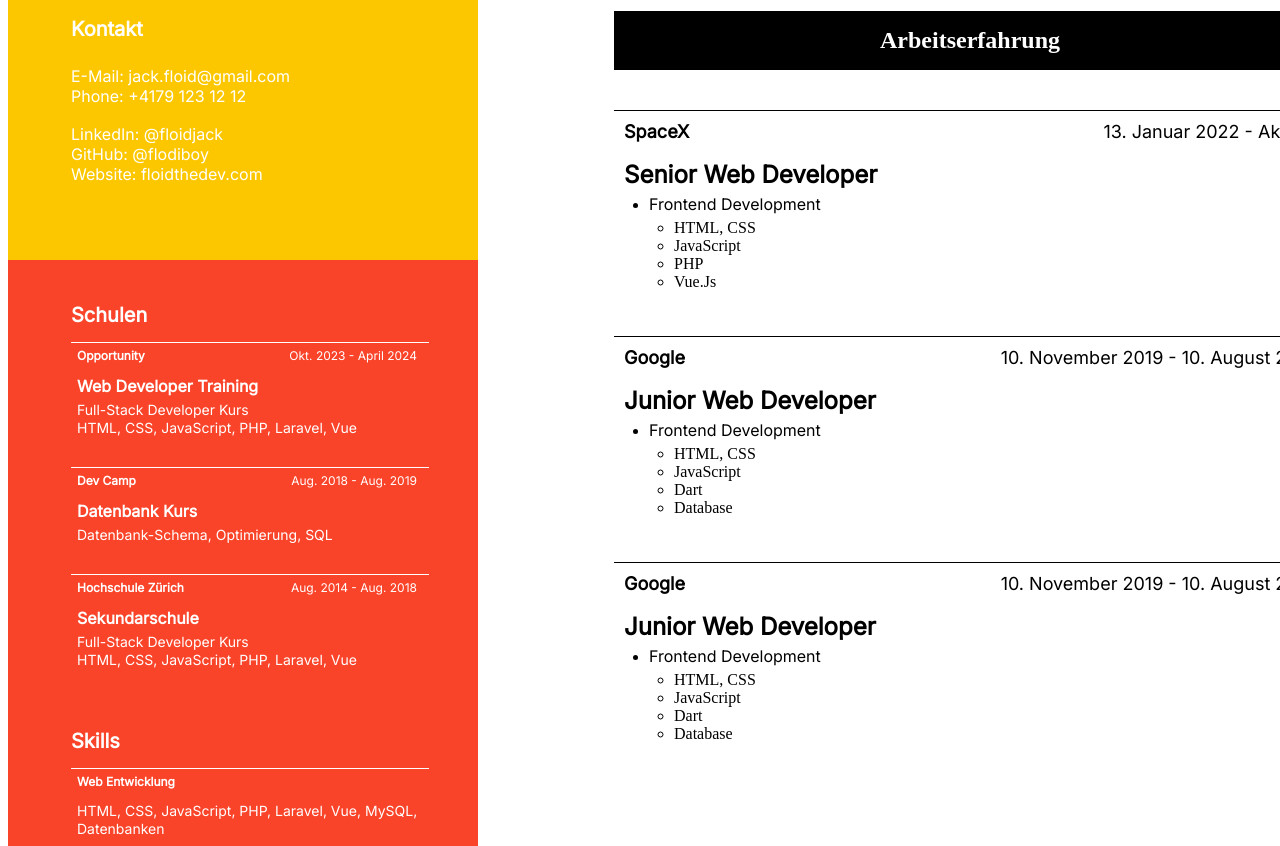
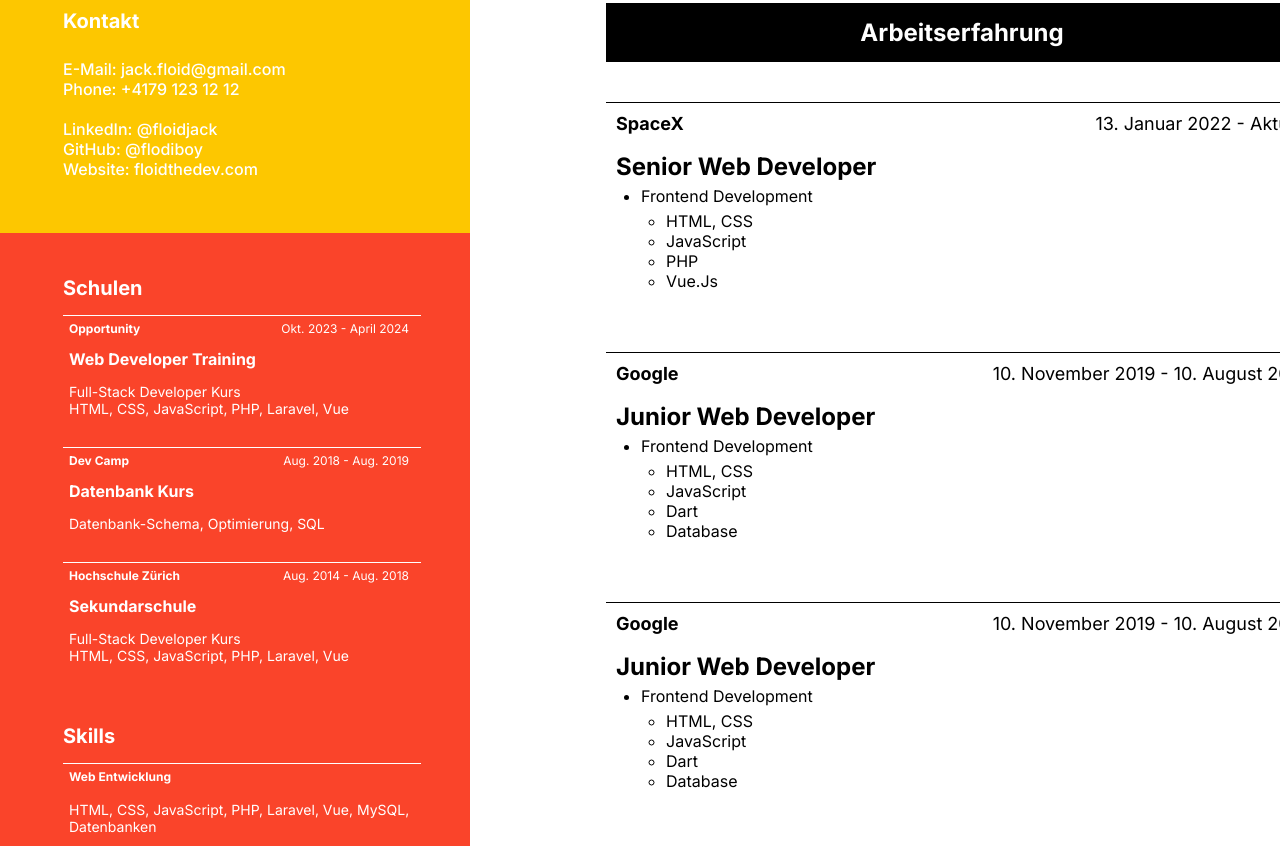
Before and after one commit to Hemlock4414/HTML-CSS-CV, a plain HTML site: page index.html in a window 1280 px wide. Shown: the part 514-1360 px from the top of the page. Drawn offline with Linux system fonts and the light colour scheme.

Commit message:
FinalFinal

```diff
--- a/index.html
+++ b/index.html
@@ -4,76 +4,108 @@
     <meta charset="UTF-8">
     <meta name="viewport" content="width=device-width, initial-scale=1.0">
     <link rel="stylesheet" href="./style.css">
-    <link href='https://fonts.googleapis.com/css?family=Inter' rel='stylesheet'>
+    <link rel="preconnect" href="https://fonts.googleapis.com">
+    <link rel="preconnect" href="https://fonts.gstatic.com" crossorigin>
+    <link href="https://fonts.googleapis.com/css2?family=Inter:wght@100..900&display=swap" rel="stylesheet">
     <title>HTML-CSS-CV</title>
+    <style> body {
+        font-family: "Inter";
+    }
+    </style>
+    <link rel="icon" type="image/png" href="/IMG/favicon.png">
 </head>
 <body>
     <section class="top">
-        <aside>
+        <aside style="color: #FFFFFF;">
             <img src="IMG/side-panel.png">
             <div id="yellow">
                 <div id="boxtitle1">
-                    <h3>Kontakt</h3>
+                    <p style="font-size: 20px; font-weight: 700; margin: 0">
+                        Kontakt
+                    </p>
                 </div>
-                <div id="yelbox"><p1>E-Mail: jack.floid@gmail.com<br>
+                <div id="yelbox"><p>
+                    E-Mail: jack.floid@gmail.com<br>
                     Phone: +4179 123 12 12</p1><br />
                     <br />
-                    <p1>LinkedIn: @floidjack<br>
+                    LinkedIn: @floidjack<br>
                     GitHub: @flodiboy<br>
-                    Website: floidthedev.com</p1>
+                    Website: floidthedev.com</p>
                 </div>
             </div>
-            <div class="pink">
-                <div id="pinktop">
-                    <div id="boxtitle2">
+            <section class="pink">
+                <div class="pinktop">
+
                         <h3>Schulen</h3>
-                    </div>
+
                         <div class="boxwhite">
                             <div class="headersmall">
-                                <p3>Opportunity</p3>
-                                <p6>Okt. 2023 - April 2024</p6>
+                                <p style="font-size: 12px; font-weight: 700; margin: 0">
+                                    Opportunity
+                                </p>
+                                <p style="font-size: 12px; font-weight: 400; margin: 0">
+                                    Okt. 2023 - April 2024
+                                </p>
                             </div>
                             <h4>Web Developer Training</h4>
-                         <p2>Full-Stack Developer Kurs</p2><br>
-                         <p2>HTML, CSS, JavaScript, PHP, Laravel, Vue</p2>
+                            <p style="font-size: 14px; font-weight: 400;">
+                                Full-Stack Developer Kurs</p2><br>
+                                HTML, CSS, JavaScript, PHP, Laravel, Vue
+                            </p>
                         </div>
 
                     <div class="boxwhite">
                         <div class="headersmall">
-                            <p3>Dev Camp</p3>
-                            <p6>Aug. 2018 - Aug. 2019</p6>
+                            <p style="font-size: 12px; font-weight: 700; margin: 0">
+                                Dev Camp
+                            </p>
+                            <p style="font-size: 12px; font-weight: 400; margin: 0">
+                                Aug. 2018 - Aug. 2019
+                            </p>
                         </div>
                         <h4>Datenbank Kurs</h4>
-                        <p2>Datenbank-Schema, Optimierung, SQL</p2>
+                        <p style="font-size: 14px; font-weight: 400;">
+                            Datenbank-Schema, Optimierung, SQL
+                        </p>
                     </div>
                     <div class="boxwhite">
                         <div class="headersmall">
-                            <p3>Hochschule Zürich</p3>
-                            <p6>Aug. 2014 - Aug. 2018</p6>
+                            <p style="font-size: 12px; font-weight: 700; margin: 0">
+                                Hochschule Zürich
+                            </p>
+                            <p style="font-size: 12px; font-weight: 400; margin: 0">
+                                Aug. 2014 - Aug. 2018
+                            </p>
                         </div>
                         <h4>Sekundarschule</h4>
-                        <p2>Full-Stack Developer Kurs</p2><br>
-                        <p2>HTML, CSS, JavaScript, PHP, Laravel, Vue</p2>
+                        <p style="font-size: 14px; font-weight: 400;">
+                            Full-Stack Developer Kurs</p2><br>
+                            HTML, CSS, JavaScript, PHP, Laravel, Vue
+                        </p>
                     </div>
                 </div>
-                <div id="pinkbottom">
-                    <div class="boxtitle3">
+                <div class="pinkbottom">
+
                         <h3>Skills</h3>
-                    </div>
+
                     <div class="boxwhite">
                         <div class="headersmall">
-                            <p3>Web Entwicklung</p3>
+                            <p style="font-size: 12px; font-weight: 700; margin: 0">
+                                Web Entwicklung
+                            </p>
                          </div>
                          <div id="lasttext">
-                            <p2>HTML, CSS, JavaScript, PHP, Laravel, Vue, MySQL,
-                                Datenbanken</p2>
+                            <p style="font-size: 14px; font-weight: 400;">
+                                HTML, CSS, JavaScript, PHP, Laravel, Vue, MySQL,
+                                Datenbanken
+                            </p>
                         </div>
                     </div>
                 </div>
-            </div>
+            </section>
         </aside>
-        <main id="borderleft">
-            <div id="header">
+        <main>
+            <header>
                 <h1>Jack Floid</h1>
                 <h2>Web Developer bei Opportunity</h2>
                 <div id="texttop">
@@ -81,68 +113,90 @@
                     Scelerisque pharetra porttitor mollis egestas. Lobortis nullam tellus elementum mi ipsum at lacinia leo tempor commodo lectus.
                     </p>
                 </div>
+            </header>
+
+            <section class="belowheader">
+                <div id="black">Arbeitserfahrung</div>
+                <div class="boxrightbottom">
+
+                    <div class="boxborder">
+                            <div class="boxtop">
+                                <p style="font-size: 18px; font-weight: 700; margin: 0">
+                                    SpaceX
+                                </p>
+                                <p style="font-size: 18px; font-weight: 400; margin: 0">
+                                    13. Januar 2022 - Aktuell
+                                </p>
                             </div>
 
-            <div id="lowerheader">
-                <div id="black">Arbeitserfahrung</div>
-                <div id="boxrightbottom">
-                    <div class="boxborder">
-
-                            <div class="boxtop">
-                            <p4>SpaceX</p4>
-                            <p5>13. Januar 2022 - Aktuell</p5>
-                            </div>
-
-
                         <h5>Senior Web Developer</h5>
-
                         <div class="list">
                             <ul>
-                                <li><p7>Frontend Development</li>
+                                <li>
+                                    <p style="font-size: 16px; font-weight: 400; margin:0;">
+                                    Frontend Development</li>
 
                                     <ul>
                                         <li>HTML, CSS</li>
                                         <li>JavaScript</li>
                                         <li>PHP</li>
-                                        <li>Vue.Js</li></p7>
+                                        <li>Vue.Js</li>
+                                    </p>
                                     </ul>
                             </ul>
                         </div>
                 </div>
                 <div class="boxborder">
                     <div class="boxtop">
-                        <p4>Google</p4>
-                        <p5>10. November 2019 - 10. August 2021</p5>
+                        <p style="font-size: 18px; font-weight: 700; margin: 0">
+                            Google
+                        </p>
+                        <p style="font-size: 18px; font-weight: 400; margin: 0">
+                            10. November 2019 - 10. August 2021
+                        </p>
                     </div>
                     <h5>Junior Web Developer</h5>
+                    <div class="list">
                         <ul>
-                        <li><p7>Frontend Development</li>
+                            <li>
+                                <p style="font-size: 16px; font-weight: 400; margin:0;">
+                                Frontend Development</li>
                                 <ul>
                                     <li>HTML, CSS</li>
                                     <li>JavaScript</li>
                                     <li>Dart</li>
-                                <li>Database</li></p7>
+                                    <li>Database</li>
+                                </p>
                                 </ul>
                         </ul>
                     </div>
+                </div>
                 <div class="boxborder">
                     <div class="boxtop">
-                        <p4>Google</p4>
-                        <p5>10. November 2019 - 10. August 2021</p5>
+                        <p style="font-size: 18px; font-weight: 700; margin: 0">
+                            Google
+                        </p>
+                        <p style="font-size: 18px; font-weight: 400; margin: 0">
+                            10. November 2019 - 10. August 2021
+                        </p>
                     </div>
                     <h5>Junior Web Developer</h5>
+                    <div class="list">
                         <ul>
-                        <li><p7>Frontend Development</li>
+                            <li>
+                                <p style="font-size: 16px; font-weight: 400; margin:0;">
+                                Frontend Development</li>
                                 <ul>
                                     <li>HTML, CSS</li>
                                     <li>JavaScript</li>
                                     <li>Dart</li>
-                                <li>Database</li></p7>
+                                    <li>Database</li>
+                                </p>
                                 </ul>
                         </ul>
                     </div>
                 </div>
-            </div>
+            </section>
         </main>
     </section>
 </body>
--- a/style.css
+++ b/style.css
@@ -1,25 +1,47 @@
+body {
+    margin: 0 !important;
+}
+
 .top {
     display: grid;
     grid-template-columns: 1fr 2fr;
 }
 
 h1 {
-    font-family: Inter;
     font-size: 96px;
     margin: 0;
     font-weight: 900;
 }
 
 h2 {
-    font-family: Inter;
     font-size: 36px;
     margin-top: 0;
     margin-bottom:80px;
     font-weight: 500;
 }
 
+h3 {
+    font-size: 20px;
+    margin: 0;
+    margin-bottom: 15px;
+    font-weight: 700;
+}
+
+h4 {
+    font-size: 16px;
+    margin-top: 10px;
+    margin-bottom: 5px;
+    font-weight: 700;
+}
+
+h5 {
+    font-size: 24px;
+    margin-top: 8px;
+    margin-bottom: 0;
+    font-weight: 700;
+}
+
 p {
-    font-family: Inter;
     font-size: 16px;
     font-weight: 500;
 }
@@ -27,6 +49,7 @@
 #yellow {
     background-color: #FDC700;
     width: 470px;
+    height: 277px;
 }
 
 .pink {
@@ -35,104 +58,15 @@
 }
 
 
-#pinktop {
+.pinktop {
     margin-bottom: 60px;
     padding-left: 63px;
     padding-top: 43px;
 }
 
-h3 {
-    font-family: Inter;
-    font-size: 20px;
-    color: #FFFFFF;
-    margin: 0;
-    margin-bottom: 15px;
-    font-weight: 700;
-}
-
-h4 {
-    font-family: Inter;
-    font-size: 16px;
-    color: #FFFFFF;
-    margin-top: 10px;
-    margin-bottom: 5px;
-    font-weight: 700;
-}
-
-h5 {
-    font-family: Inter;
-    font-size: 24px;
-    margin-top: 8px;
-    margin-bottom: 0;
-    font-weight: 700;
-}
-
-p1 {
-    font-family: Inter;
-    font-size: 16px;
-    color: #FFFFFF;
-    font-weight: 500;
-}
-
-p2 {
-    font-family: Inter;
-    font-size: 14px;
-    color: #FFFFFF;
-    font-weight: 400;
-}
-
-p3 {
-    font-family: Inter;
-    font-size: 12px;
-    color: #FFFFFF;
-    font-weight: 700;
-}
-
-#black {
-
-    height: 59px;
-    font-style: Inter;
-    font-size: 24px;
-    font-weight: 700;
-    color: #FFFFFF;
-    background: black;
-    text-align:center;
-   align-content: center;
-}
-
-p4 {
-    font-family: Inter;
-    font-size: 18px;
-    font-weight: 700;
-}
-
-p5 {
-    font-family: Inter;
-    font-size: 18px;
-    font-weight: 400;
-}
-
-p6 {
-    font-family: Inter;
-    font-size: 12px;
-    color: #FFFFFF;
-    font-weight: 400;
-}
-
-p7 {
-    font-family: Inter;
-    font-size: 16px;
-    font-weight: 400;
-}
-
 .pinkbox {
     display: flex;
     flex-direction: column;
-}
-
-.headeraside {
-    border-right-style: solid;
-    border-right-style: white;
 }
 
 .headersmall {
@@ -151,7 +85,7 @@
     display: block;
 }
 
-#pinkbottom {
+.pinkbottom {
     padding-left: 63px;
 }
 
@@ -167,7 +101,7 @@
     padding-top: 53px;
 }
 
-#borderleft {
+main {
     margin-left: 136px;
 }
 
@@ -177,15 +111,9 @@
     Padding: 10px 0px 10px 0px;
 }
 
-#boxrightbottom {
-    margin-top: 40px;
-    width: 712px;
-}
-
 .boxborder {
     display: flex;
     flex-direction: column;
-
     border-top: 1px solid;
     margin-bottom: 45px;
     Padding: 0px 10px 0px 10px;
@@ -195,8 +123,7 @@
     gap: 8px;
 }
 
-
-#header {
+header {
     display: flex;
     flex-direction: column;
     margin-top: 85px;
@@ -211,6 +138,26 @@
     width: 652px;
 }
 
+#black {
+    height: 59px;
+    font-size: 24px;
+    font-weight: 700;
+    color: #FFFFFF;
+    background: black;
+    text-align:center;
+    align-content: center;
+    width: 712px;
+}
+
+.belowheader {
+    width: 712px;
+}
+
+.boxrightbottom {
+    margin-top: 40px;
+    width: 712px;
+}
+
 .list {
     margin: 0;
 }
@@ -219,17 +166,12 @@
     margin-bottom:0;
     margin-top: 5px;
     padding-inline-start: 25px;
-
    }
 
 .pink {
     height: 1301px
 }
 
-#lasttext {
+#lasttextpink {
     padding-top: 10px;
 }
-
-#lowerheader {
-    width: 712px;
-}
```
Also changed, not shown: IMG/favicon.png (added), 1 other file. Lines whose indentation alone changed are shown as unchanged.
